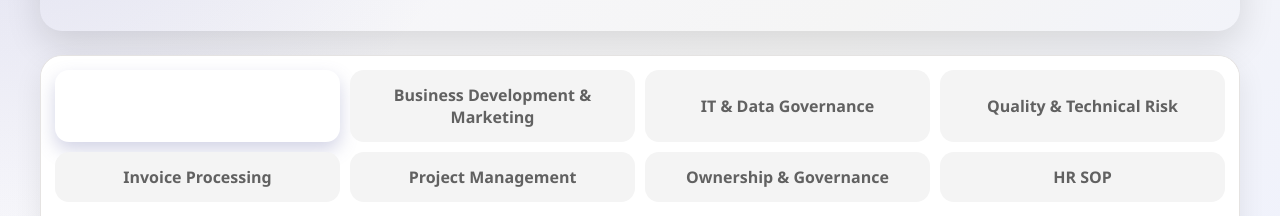
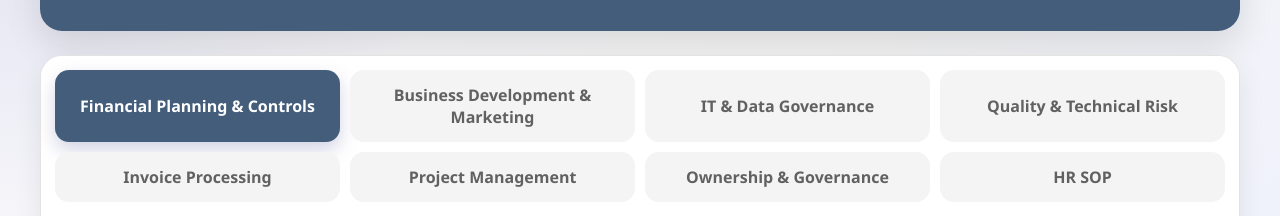
Before and after one commit to bhcitadmin/BHC-SOP, a plain HTML site: page index.html in a window 1280 px wide. Shown: the part 281-497 px from the top of the page. Drawn offline with Linux system fonts and the light colour scheme.

Commit message:
Update index.html

```diff
--- a/index.html
+++ b/index.html
@@ -7,8 +7,8 @@
 
   <style>
     :root {
-      --teams-purple: ##445d7b;
-      --teams-purple-dark: ##445d7b;
+      --teams-purple: #445d7b;
+      --teams-purple-dark: #445d7b;
       --teams-bg: #f5f5f5;
       --card-bg: #ffffff;
       --text: #242424;
```
